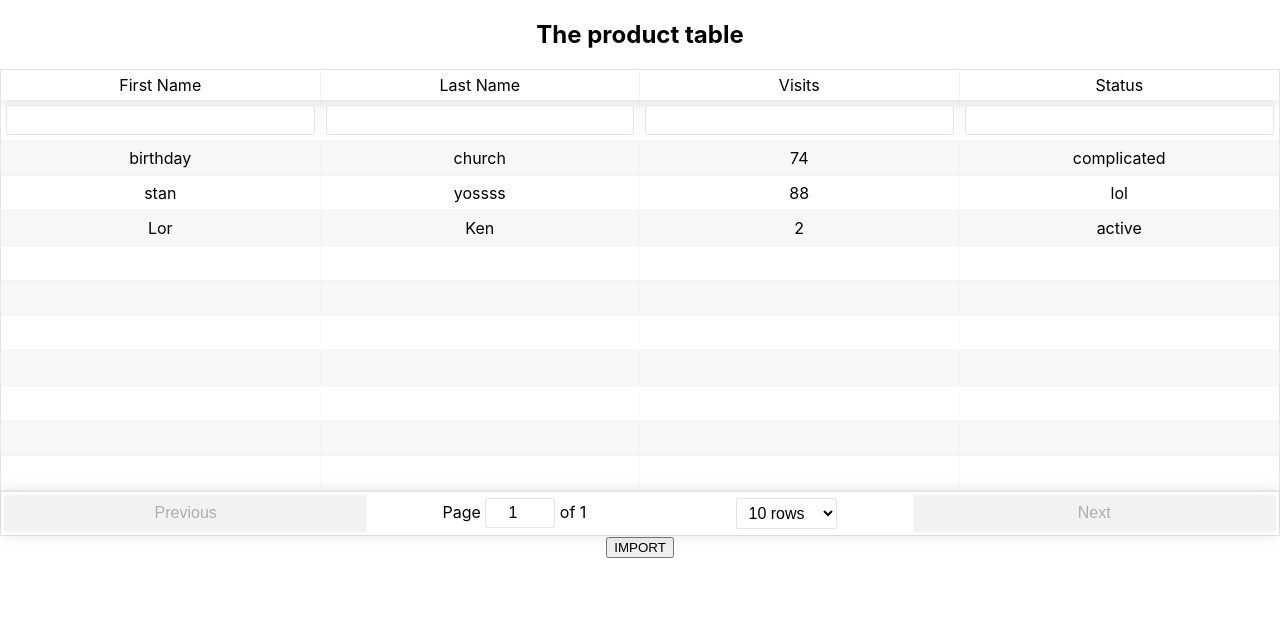
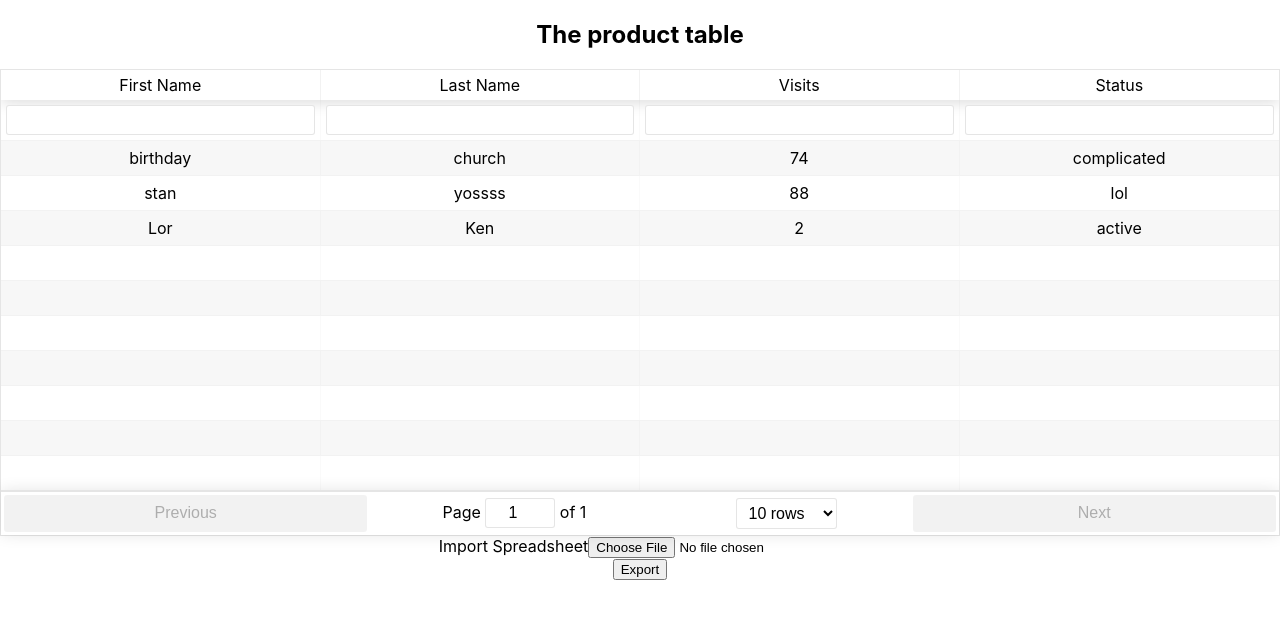
Before and after one commit to stanrud/react-table-component, a React (Create React App) app: page / in a window 1280 px wide. Shown: the top 618 px of the page. Built offline with nearby package versions, Linux system fonts and the light colour scheme.

Commit message:
import and export finctions

```diff
--- a/src/App.js
+++ b/src/App.js
@@ -29,14 +29,16 @@
           status: "active",
           visits: 2
         }
-      ]
+      ],
+      data: [["stan", "rud", 20, "active", 40], ["lep", "kool", 33, "active", 12], ["ddd", "aaa", 34, "non", 1]]
     }
   }
+
   render() {
-    const { products } = this.state;
+    const { products, data } = this.state;
     return (
       <div className="App">
-        <TableComponent products={products} />
+        <TableComponent products={products} data={data}/>
       </div>
     );
   }
--- a/src/TableComponent.js
+++ b/src/TableComponent.js
@@ -1,22 +1,52 @@
 import React, { Component } from 'react';
 import ReactTable from "react-table";
+import XLSX from 'xlsx';
 import "react-table/react-table.css";
 
 class TableComponent extends Component {
   constructor() {
     super();
     this.state = {
+			data: [],
+			cols: []
     };
-    this.importData = this.importData.bind(this);
+    this.importFile = this.importFile.bind(this);
+    this.exportFile = this.exportFile.bind(this);
   }
 
-  importData(e) {
-    e.preventDefault();
-    console.log("preseed");
+  /* import from workbook */
+  importFile(file) {
+		/* Boilerplate to set up FileReader */
+		const reader = new FileReader();
+		const rABS = !!reader.readAsBinaryString;
+		reader.onload = (e) => {
+			/* Parse data */
+			const bstr = e.target.result;
+			const wb = XLSX.read(bstr, {type:rABS ? 'binary' : 'array'});
+			/* Get first worksheet */
+			const wsname = wb.SheetNames[0];
+			const ws = wb.Sheets[wsname];
+			/* Convert array of arrays */
+			const data = XLSX.utils.sheet_to_json(ws, {header:1});
+			/* Update state */
+      this.setState({ data: data, cols: make_cols(ws['!ref']) });
+      console.log(this.state);
+		};
+		if(rABS) reader.readAsBinaryString(file); else reader.readAsArrayBuffer(file);
   }
 
+  /* export to workbook */
+  exportFile() {
+		/* convert state to workbook */
+		const ws = XLSX.utils.aoa_to_sheet(this.props.data);
+		const wb = XLSX.utils.book_new();
+		XLSX.utils.book_append_sheet(wb, ws, "SheetJS");
+		/* generate XLSX file and send to client */
+		XLSX.writeFile(wb, "sheetjs.xlsx")
+  };
+
   render() {
-    const { products } = this.props;
+    const { products, data } = this.props;
     return (
       <div className="container">
       <h2>The product table</h2>
@@ -46,10 +76,81 @@
           defaultPageSize={10}
           className="-striped -highlight"
         />
-        <button type="button" onClick={e => this.importData(e)}>IMPORT</button>
+        <DragDropFile importFile={this.importFile}>
+          <div className="row"><div className="col-xs-12">
+            <DataInput importFile={this.importFile} />
+          </div></div>
+          <div className="row"><div className="col-xs-12">
+            <button disabled={!this.props.data.length} className="btn btn-success" onClick={this.exportFile}>Export</button>
+          </div></div>
+          <div className="row"><div className="col-xs-12">
+            {/* <OutTable data={this.state.data} cols={this.state.cols} /> */}
+          </div></div>
+        </DragDropFile>
       </div>
     );
   }
 }
 
+/*
+  Simple HTML5 file drag-and-drop wrapper
+  usage: <DragDropFile importFile={importFile}>...</DragDropFile>
+    importFile(file:File):void;
+*/
+class DragDropFile extends React.Component {
+	constructor(props) {
+		super(props);
+		this.onDrop = this.onDrop.bind(this);
+	};
+	suppress(evt) { evt.stopPropagation(); evt.preventDefault(); };
+	onDrop(evt) { evt.stopPropagation(); evt.preventDefault();
+		const files = evt.dataTransfer.files;
+		if(files && files[0]) this.props.importFile(files[0]);
+	};
+	render() {
+    return (
+      <div onDrop={this.onDrop} onDragEnter={this.suppress} onDragOver={this.suppress}>
+        {this.props.children}
+      </div>
+    );
+  };
+};
+/*
+  Simple HTML5 file input wrapper
+  usage: <DataInput importFile={callback} />
+    importFile(file:File):void;
+*/
+class DataInput extends React.Component {
+	constructor(props) {
+		super(props);
+		this.handleChange = this.handleChange.bind(this);
+	};
+	handleChange(e) {
+		const files = e.target.files;
+		if(files && files[0]) this.props.importFile(files[0]);
+	};
+	render() {
+    return (
+      <form className="form-inline">
+        <div className="form-group">
+          <label htmlFor="file">Import Spreadsheet</label>
+          <input type="file" className="form-control" id="file" accept={SheetJSFT} onChange={this.handleChange} />
+        </div>
+      </form>
+    );
+  };
+}
+
+/* list of supported file types */
+const SheetJSFT = [
+	"xlsx", "xlsb", "xlsm", "xls", "xml", "csv", "txt", "ods", "fods", "uos", "sylk", "dif", "dbf", "prn", "qpw", "123", "wb*", "wq*", "html", "htm"
+].map(function(x) { return "." + x; }).join(",");
+
+/* generate an array of column objects */
+const make_cols = refstr => {
+	let o = [], C = XLSX.utils.decode_range(refstr).e.c + 1;
+	for(var i = 0; i < C; ++i) o[i] = {name:XLSX.utils.encode_col(i), key:i}
+	return o;
+};
+
 export default TableComponent;
```
Also changed, not shown: 1 other file (tests, documents, lock files or other folders).
